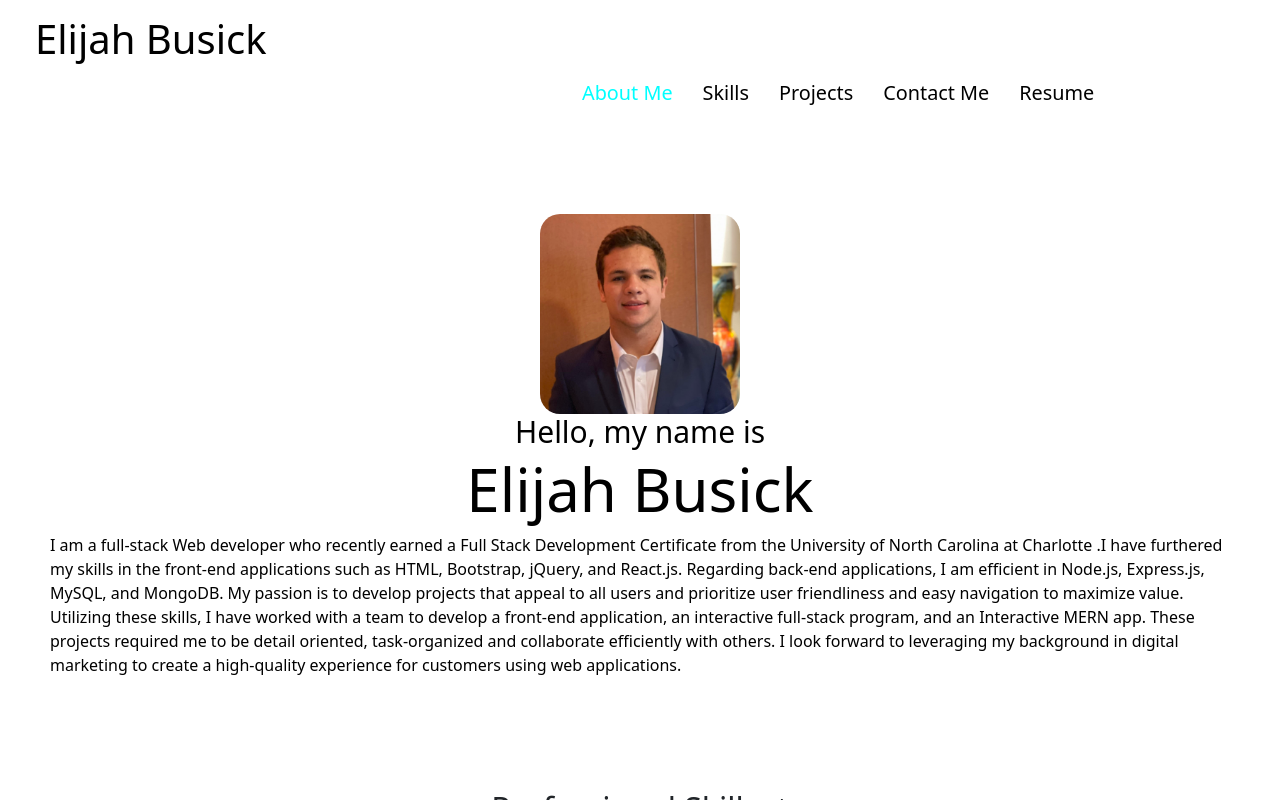
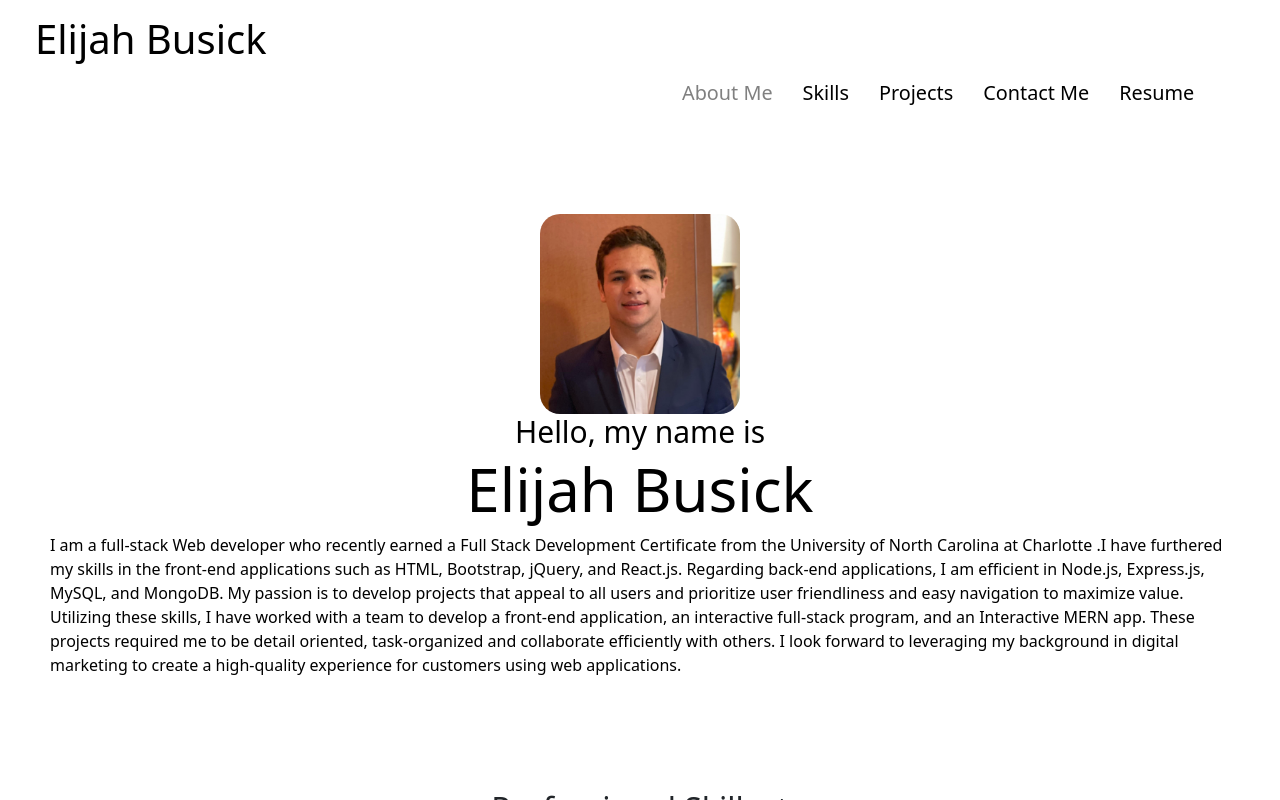
Before and after one commit to Elijahb22/the-portfolio, a React (Create React App) app: page / in a window 1280 px wide. In both pictures the pointer is over the link "About Me". Shown: the top 800 px of the page. Built offline with nearby package versions, Linux system fonts and the light colour scheme.

Commit message:
styled anchors

```diff
--- a/src/components/Nav/nav.css
+++ b/src/components/Nav/nav.css
@@ -23,7 +23,7 @@ a {
 
 .nav-right{
     margin: 7px 0;
-    padding-left: 500px;
+    padding-left: 600px;
 }
 
 .nav-right ul {
@@ -40,7 +40,7 @@ a {
     color: black;
 }
 .nav-right ul li a:hover{
-    color: aqua;
+    color: grey;
     transform: scale(1.05);
     overflow: hidden;
 }
```
